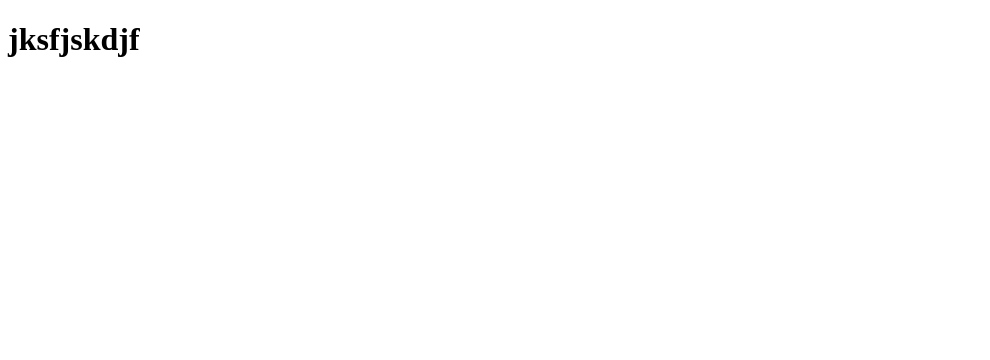
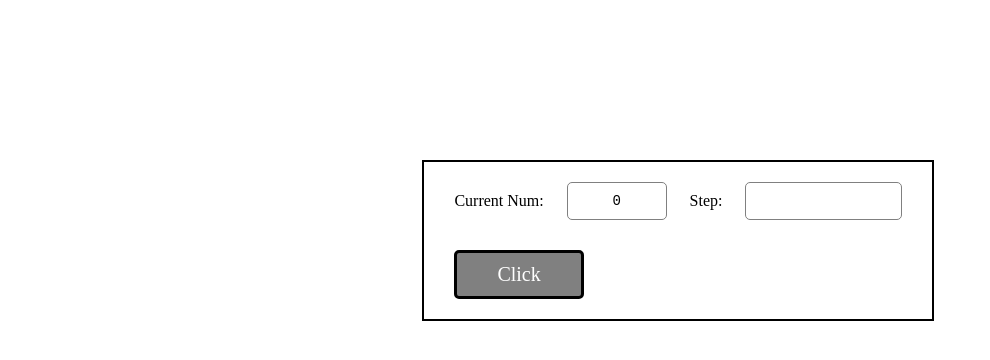
Before and after one commit to vlasoffivan95/clicker-hooks, a React (Create React App) app: page / in a window 1280 px wide. Shown: the top 360 px of the page, without its empty margins (0-990 px from the left). Built offline with nearby package versions, Linux system fonts and the light colour scheme.

Commit message:
add step and clicker

```diff
--- a/src/App.js
+++ b/src/App.js
@@ -1,10 +1,17 @@
 import Clicker from "components/Clicker";
+import { BrowserRouter, Route, Switch } from "react-router-dom/cjs/react-router-dom.min";
+import 'reset.css'
+
 
 function App() {
   return (
-    <div className="App">
-        <Clicker/>
-    </div>
+    <>
+    <BrowserRouter>
+      <Switch>
+        <Route path="/" component={Clicker} exact />
+      </Switch>
+      </BrowserRouter>
+    </>
   );
 }
 
--- /dev/null
+++ b/src/components/Clicker/clicker.module.scss
@@ -0,0 +1,48 @@
+.inputStyles {
+  border: 2px solid black;
+  text-align: center;
+  font-size: 14px;
+}
+
+.clickerContainer {
+  margin: 20vh 33%;
+  min-width: 40vw;
+  border: 2px solid black;
+  padding: 20px 30px;
+}
+
+.currentNum {
+  font-size: 14px;
+  text-align: center;
+  font-family: "Courier New", Courier, monospace;
+  border: 1px solid grey;
+  min-width: 100px;
+  padding: 10px;
+  border-radius: 5px;
+}
+
+.inputStep {
+  border: 1px solid grey;
+  font-size: 12px;
+  text-align: center;
+  border-radius: 5px;
+}
+
+.btnClick {
+  font-size: 20px;
+  background-color: gray;
+  color: white;
+  border: 3px solid black;
+  border-radius: 5px;
+  padding: 10px 40px;
+  margin-top: 30px;
+}
+
+.numContainer {
+  display: flex;
+  justify-content: space-between;
+}
+
+.pNumber {
+padding-top: 10px;
+}
--- a/src/components/Clicker/index.jsx
+++ b/src/components/Clicker/index.jsx
@@ -1,13 +1,41 @@
-import React, { Component } from 'react';
+import React, { useState } from "react";
+import styles from "./clicker.module.scss";
 
-class Clicker extends Component {
-    render() {
-        return (
-            <div>
-                <h1>jksfjskdjf</h1>
-            </div>
-        );
+const Clicker = () => {
+  const [currentNumber, setCurrentNumber] = useState(0);
+  const [stepNumber, setStepNumber] = useState(0);
+  const [addNum, setAddNum] = useState(true);
+
+  const stepChange = (e) => {
+    const {
+      target: { value },
+    } = e;
+    setStepNumber(+value);
+  };
+
+  const addNumber = () => {
+    if (addNum) {
+      setCurrentNumber((oldCurrentNumber) => oldCurrentNumber + stepNumber);
     }
-}
+  };
+
+  return (
+    <div className={styles.clickerContainer}>
+      <div className={styles.numContainer}>
+        <p className={styles.pNumber}>Current Num:</p>
+        <p className={styles.currentNum}> {currentNumber}</p>
+        <p className={styles.pNumber}>Step:</p>
+        <input
+          className={styles.inputStep}
+          type="text"
+          onChange={stepChange}
+        ></input>
+      </div>
+      <button className={styles.btnClick} onClick={addNumber}>
+        Click
+      </button>
+    </div>
+  );
+};
 
 export default Clicker;
--- /dev/null
+++ b/src/reset.css
@@ -0,0 +1,91 @@
+
+ *:where(:not(html, iframe, canvas, img, svg, video, audio):not(svg *, symbol *)) {
+    all: unset;
+    display: revert;
+}
+
+/* Preferred box-sizing value */
+*,
+*::before,
+*::after {
+    box-sizing: border-box;
+}
+
+/* Reapply the pointer cursor for anchor tags */
+a, button {
+    cursor: revert;
+}
+
+/* Remove list styles (bullets/numbers) */
+ol, ul, menu {
+    list-style: none;
+}
+
+/* For images to not be able to exceed their container */
+img {
+    max-inline-size: 100%;
+    max-block-size: 100%;
+}
+
+/* removes spacing between cells in tables */
+table {
+    border-collapse: collapse;
+}
+
+/* Safari - solving issue when using user-select:none on the <body> text input doesn't working */
+input, textarea {
+    -webkit-user-select: auto;
+}
+
+/* revert the 'white-space' property for textarea elements on Safari */
+textarea {
+    white-space: revert;
+}
+
+/* minimum style to allow to style meter element */
+meter {
+    -webkit-appearance: revert;
+    appearance: revert;
+}
+
+/* preformatted text - use only for this feature */
+:where(pre) {
+    all: revert;
+}
+
+/* reset default text opacity of input placeholder */
+::placeholder {
+    color: unset;
+}
+
+/* remove default dot (•) sign */
+::marker {
+    content: initial;
+}
+
+/* fix the feature of 'hidden' attribute.
+   display:revert; revert to element instead of attribute */
+:where([hidden]) {
+    display: none;
+}
+
+/* revert for bug in Chromium browsers
+   - fix for the content editable attribute will work properly.
+   - webkit-user-select: auto; added for Safari in case of using user-select:none on wrapper element*/
+:where([contenteditable]:not([contenteditable="false"])) {
+    -moz-user-modify: read-write;
+    -webkit-user-modify: read-write;
+    overflow-wrap: break-word;
+    -webkit-line-break: after-white-space;
+    -webkit-user-select: auto;
+}
+
+/* apply back the draggable feature - exist only in Chromium and Safari */
+:where([draggable="true"]) {
+    -webkit-user-drag: element;
+}
+
+/* Revert Modal native behavior */
+:where(dialog:modal) {
+    all: revert;
+}
```
